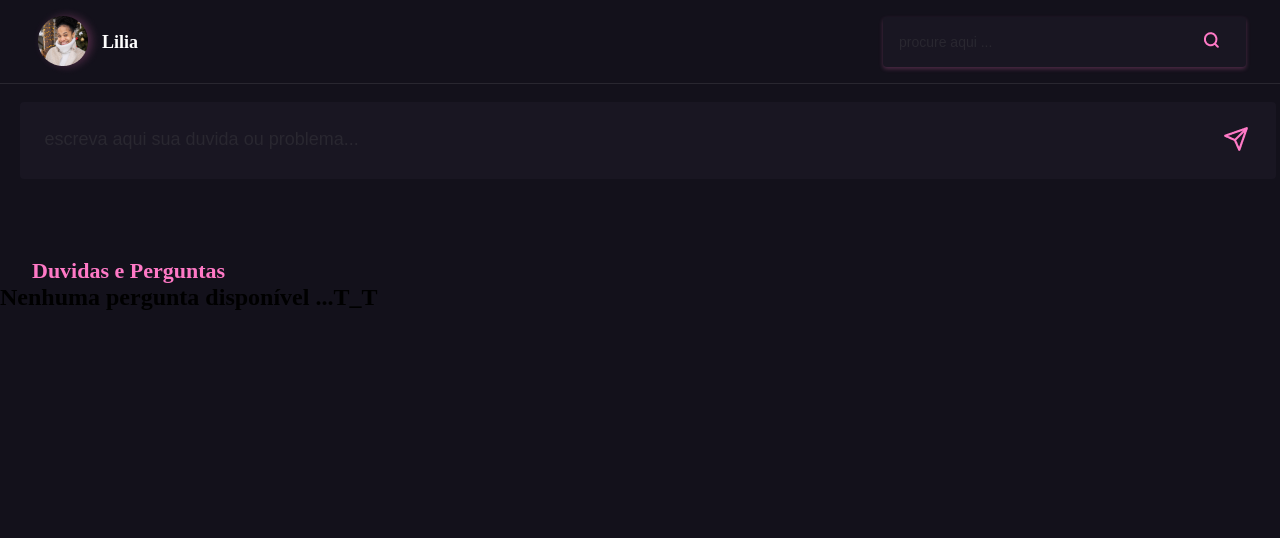
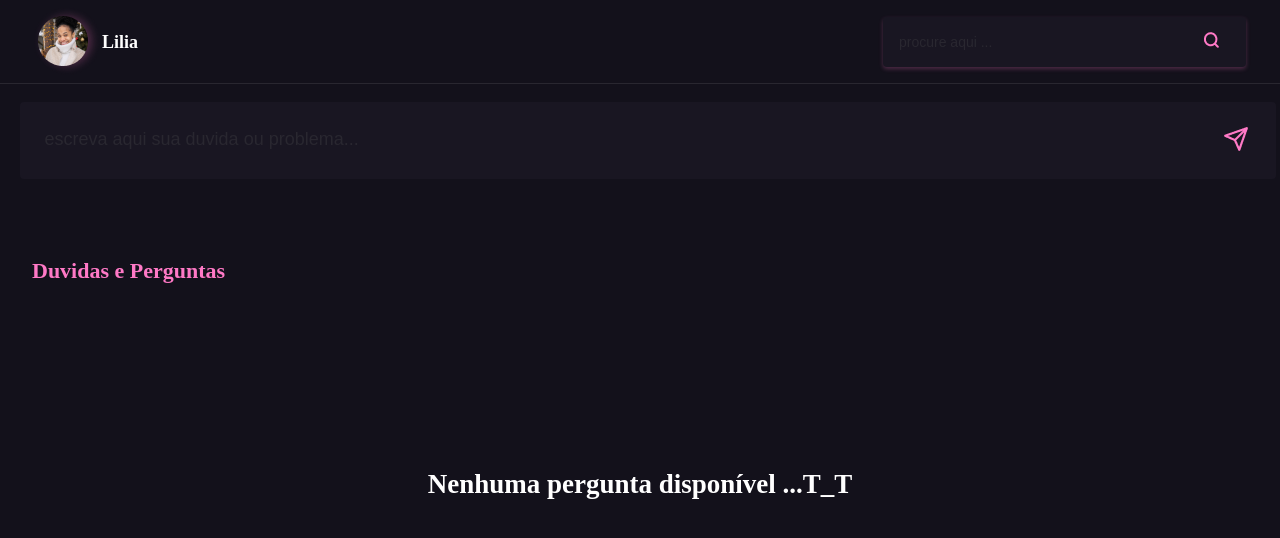
Before and after one commit to israelsilva282/Onboarding-Byte, a Vue app: page /forum in a window 1280 px wide. Shown: the top 538 px of the page. Built offline with nearby package versions, Linux system fonts and the light colour scheme.

Commit message:
feat: Costumizado seção principal de perguntas (#2)

```diff
--- a/src/components/MyQuestion.vue
+++ b/src/components/MyQuestion.vue
@@ -16,4 +16,13 @@ h1 {
   font-weight: 700;
   color: #ff79c6;
 }
+.questionSection {
+  display: flex;
+  height: 50%;
+  justify-content: center;
+  align-items: center;
+  color: #fff;
+  font-weight: 700;
+  font-size: 18px;
+}
 </style>
```
